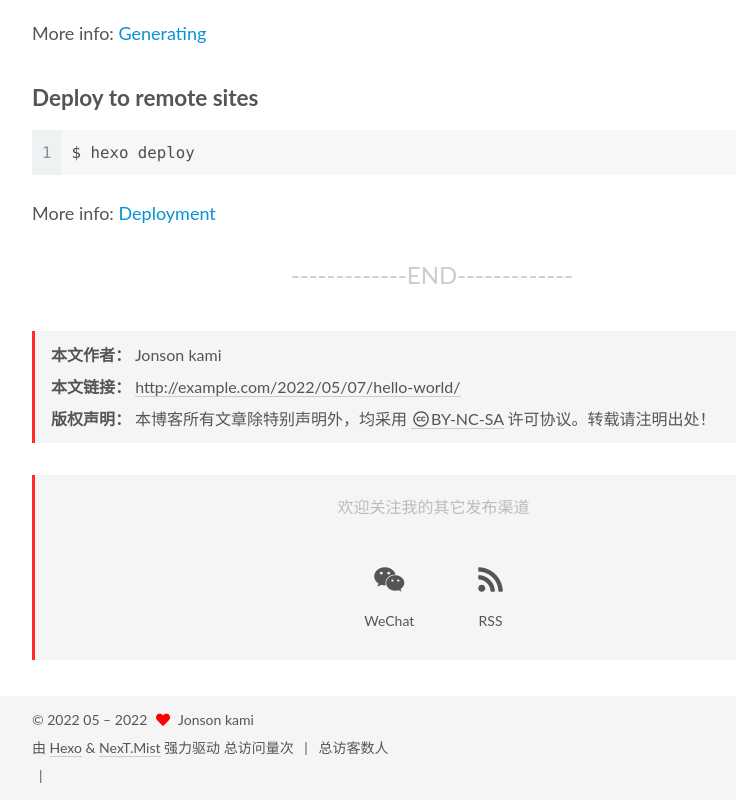
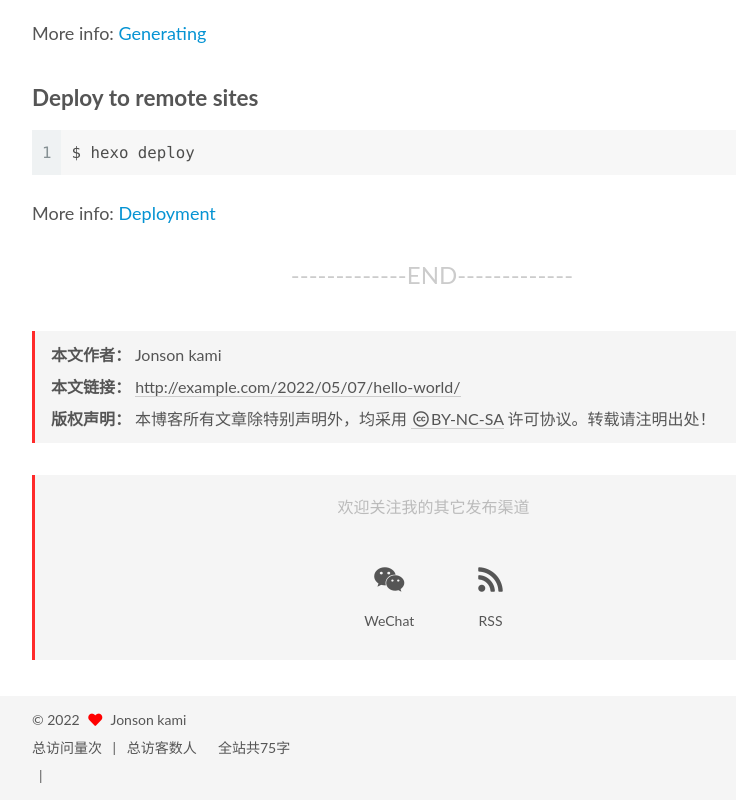
Before and after one commit to Jonson0128/Jonson0128.github.io, a plain HTML site: page 2022/05/07/hello-world/index.html in a window 1280 px wide. Shown: the part 920-1720 px from the top of the page, without its empty margins (368-1104 px from the left). Drawn offline with Linux system fonts and the light colour scheme; some packages are replaced by stand-ins of ours; a script that the page names is missing.

Commit message:
Site updated: 2022-05-07 09:25:36

```diff
--- a/2022/05/07/hello-world/index.html
+++ b/2022/05/07/hello-world/index.html
@@ -434,15 +434,15 @@
 
 <div class="copyright">
 
-  &copy; 2022 05 –
+  &copy;
   <span itemprop="copyrightYear">2022</span>
   <span class="with-love">
     <i class="fa fa-heart"></i>
   </span>
   <span class="author" itemprop="copyrightHolder">Jonson kami</span>
 </div>
-  <div class="powered-by">由 <a href="https://hexo.io/" class="theme-link" rel="noopener" target="_blank">Hexo</a> & <a href="https://mist.theme-next.org/" class="theme-link" rel="noopener" target="_blank">NexT.Mist</a> 强力驱动
-  </div>
+  <!-- <div class="powered-by">由 <a href="https://hexo.io/" class="theme-link" rel="noopener" target="_blank">Hexo</a> & <a href="https://mist.theme-next.org/" class="theme-link" rel="noopener" target="_blank">NexT.Mist</a> 强力驱动
+  </div> -->
 
 
 
@@ -476,6 +476,11 @@ $(document).ready(function() {
 });
 </script>
 
+
+<div class="theme-info">
+  <div class="powered-by"></div>
+  <span class="post-count">全站共75字</span>
+</div>
 
 <div class="busuanzi-count">
   <script async src="https://busuanzi.ibruce.info/busuanzi/2.3/busuanzi.pure.mini.js"></script>
--- a/css/main.css
+++ b/css/main.css
@@ -1169,7 +1169,7 @@ pre .javascript .function {
 }
 .links-of-author a::before,
 .links-of-author span.exturl::before {
-  background: #26607a;
+  background: #b8f65e;
   border-radius: 50%;
   content: ' ';
   display: inline-block;
```
Also changed, not shown: about/index.html (+8 -3 lines), archives/2022/05/index.html (+8 -3 lines), archives/2022/index.html (+8 -3 lines), archives/index.html (+8 -3 lines), categories/index.html (+8 -3 lines), index.html (+8 -3 lines), resources/index.html (+8 -3 lines), tags/index.html (+8 -3 lines).
